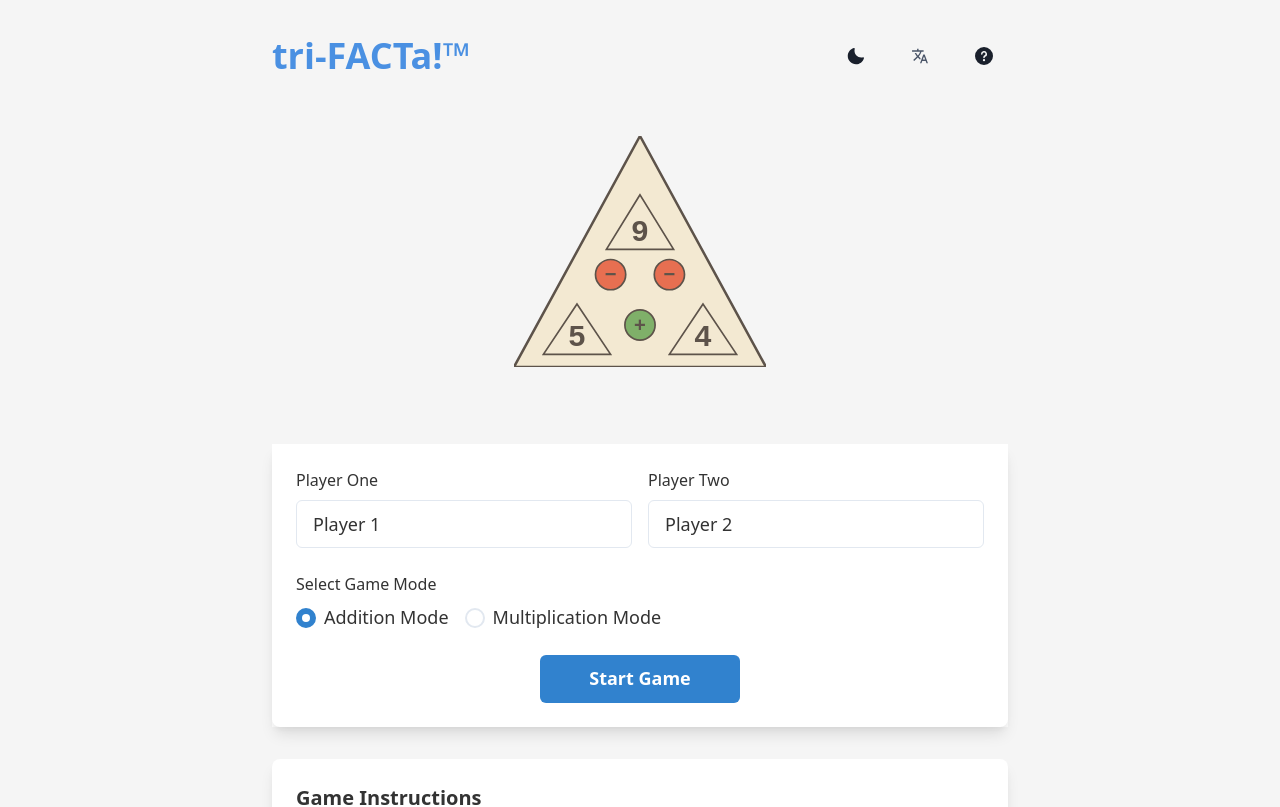
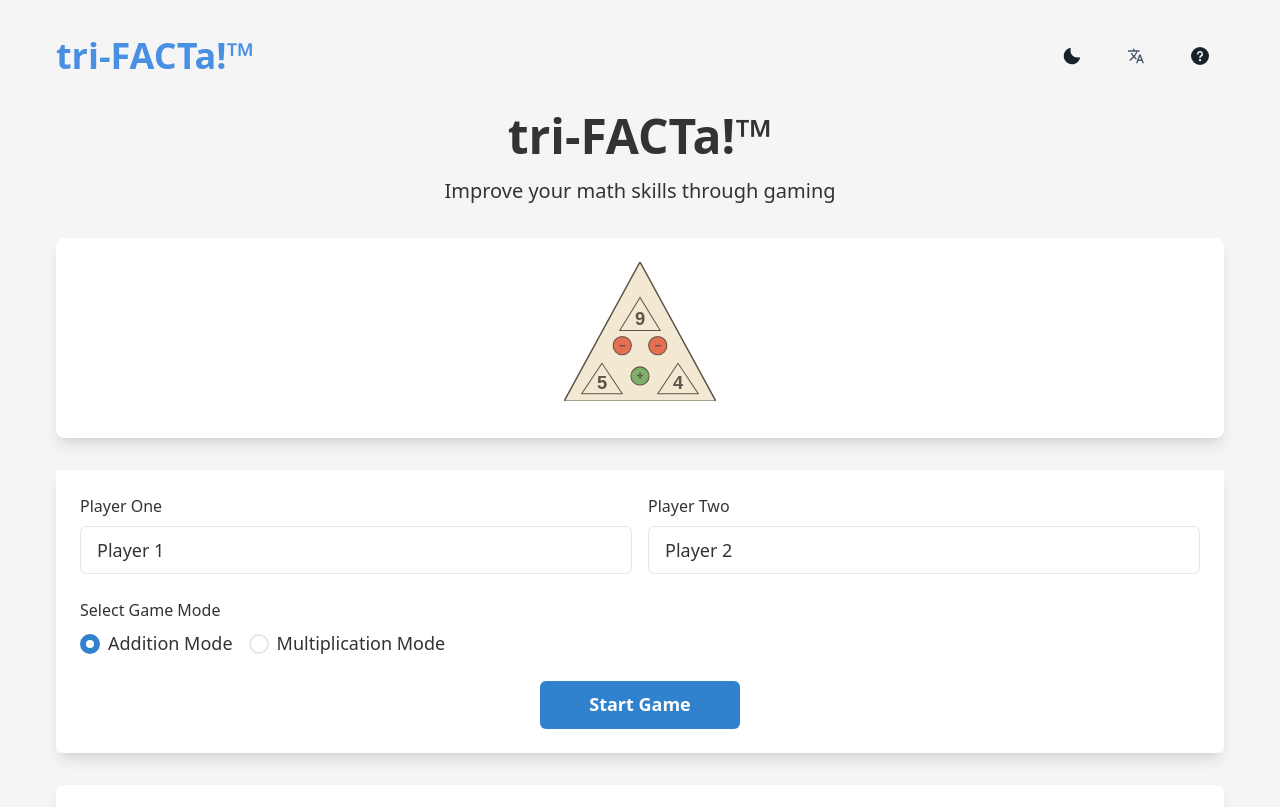
Before and after one commit to shepherdwind/tri-facta, a React (Vite) app: page / in a window 1280 px wide. Shown: the top 807 px of the page. Built offline with nearby package versions, Linux system fonts and the light colour scheme.

Commit message:
feat: update StartPage layout and enhance game title display

```diff
--- a/src/pages/StartPage.tsx
+++ b/src/pages/StartPage.tsx
@@ -30,7 +30,7 @@ export const StartPage: React.FC = () => {
   const { colorMode, toggleColorMode } = useColorMode();
   const { t, i18n } = useTranslation();
   const navigate = useNavigate();
-
+  const textColor = useColorModeValue('brand.text', 'white');
   const cardBg = useColorModeValue('brand.card', 'gray.700');
   const primaryColor = useColorModeValue('brand.primary', 'blue.400');
 
@@ -52,7 +52,7 @@ export const StartPage: React.FC = () => {
   };
 
   return (
-    <Container maxW="container.md" py={8}>
+    <Container maxW="1200px" py={8}>
       <VStack spacing={8} align="stretch">
         {/* Header */}
         <Flex justify="space-between" align="center">
@@ -90,9 +90,18 @@ export const StartPage: React.FC = () => {
           </HStack>
         </Flex>
 
-        {/* Logo */}
-        <Box>
-          <Logo size={300} gameMode={selectedMode} />
+        {/* Game Title */}
+        <Box textAlign="center">
+          <Heading size="2xl" mb={4}>
+            {t('game.title')}
+          </Heading>
+          <Text fontSize="xl" color={textColor}>
+            {t('game.subtitle')}
+          </Text>
+        </Box>
+        {/* Game Logo */}
+        <Box bg={cardBg} borderRadius="lg" boxShadow="lg" textAlign="center">
+          <Logo size={200} gameMode={selectedMode} />
         </Box>
 
         {/* Game Settings */}
```
